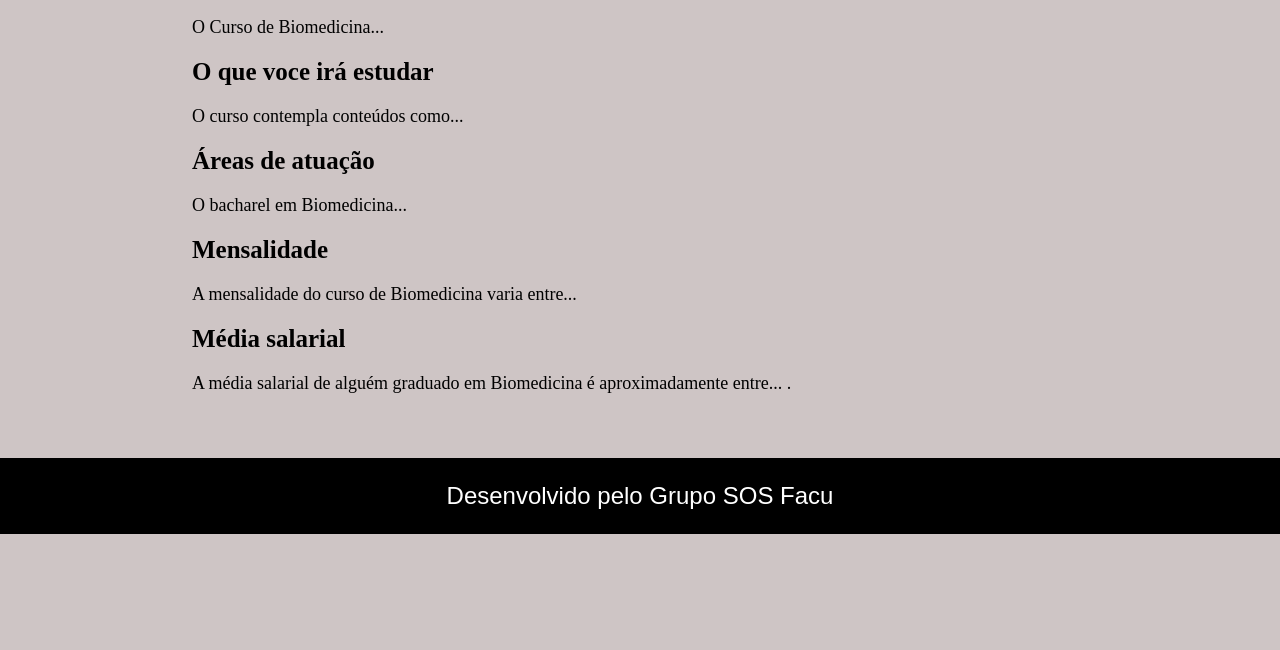
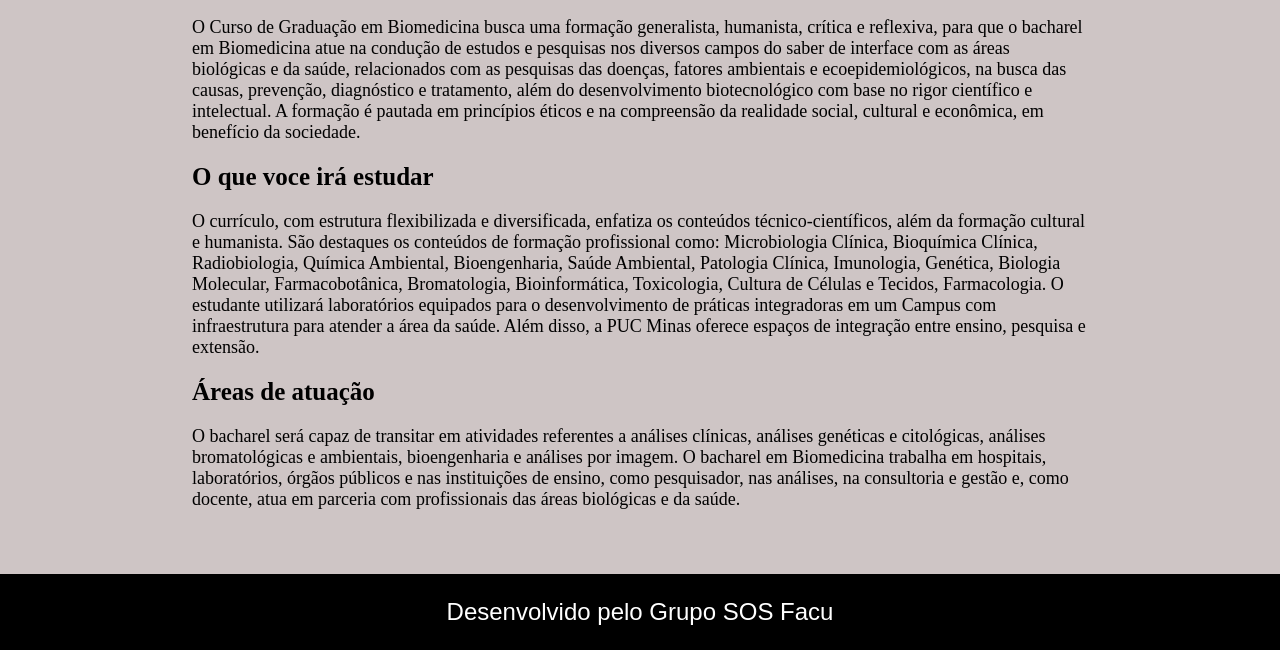
Before and after one commit to LumielRyu/TrabalhoAplicWeb2023, a plain HTML site: page Aplicações Web/cursos/biomedicina.html in a window 1280 px wide. Shown: the part 331-981 px from the top of the page. Before the commit the page ends 865 px from the top, so only its background shows below. Drawn offline with Linux system fonts and the light colour scheme.

Commit message:
Update biomedicina.html
Alterações no texto.

```diff
--- a/Aplicações Web/cursos/biomedicina.html
+++ b/Aplicações Web/cursos/biomedicina.html
@@ -28,19 +28,38 @@
 
       <div class="pagina-principal-dois">
         <h1>Biomedicina</h1>
-        <h3>O Curso de Biomedicina...
-            </h3>
+
+        <h3>O Curso de Graduação em Biomedicina busca uma formação generalista, humanista, crítica
+e reflexiva, para que o bacharel em Biomedicina atue na condução de estudos e pesquisas
+nos diversos campos do saber de interface com as áreas biológicas e da saúde,
+relacionados com as pesquisas das doenças, fatores ambientais e ecoepidemiológicos, na
+busca das causas, prevenção, diagnóstico e tratamento, além do desenvolvimento
+biotecnológico com base no rigor científico e intelectual. A formação é pautada em
+princípios éticos e na compreensão da realidade social, cultural e econômica, em benefício
+da sociedade.</h3>
+
         <h2>O que voce irá estudar</h2>
-        <h3>O curso contempla conteúdos como...
-            </h3>
+
+        <h3>O currículo, com estrutura flexibilizada e diversificada, enfatiza os conteúdos
+técnico-científicos, além da formação cultural e humanista. São destaques os conteúdos de
+formação profissional como: Microbiologia Clínica, Bioquímica Clínica, Radiobiologia,
+Química Ambiental, Bioengenharia, Saúde Ambiental, Patologia Clínica, Imunologia,
+Genética, Biologia Molecular, Farmacobotânica, Bromatologia, Bioinformática, Toxicologia,
+Cultura de Células e Tecidos, Farmacologia. O estudante utilizará laboratórios equipados
+para o desenvolvimento de práticas integradoras em um Campus com infraestrutura para
+atender a área da saúde. Além disso, a PUC Minas oferece espaços de integração entre
+ensino, pesquisa e extensão.</h3>
+
         <h2>Áreas de atuação</h2>
-        <h3>O bacharel em Biomedicina...
-            </h3>
-        <h2>Mensalidade</h2>
-        <h3>A mensalidade do curso de Biomedicina varia entre... </h3>
-        <h2>Média salarial</h2>
-        <h3>A média salarial de alguém graduado em Biomedicina é aproximadamente entre...
-            .</h3>
+
+        <h3>O bacharel será capaz de transitar em atividades referentes a análises clínicas, análises
+genéticas e citológicas, análises bromatológicas e ambientais, bioengenharia e análises por
+imagem.
+O bacharel em Biomedicina trabalha em hospitais, laboratórios, órgãos públicos e nas
+instituições de ensino, como pesquisador, nas análises, na consultoria e gestão e, como
+docente, atua em parceria com profissionais das áreas biológicas e da saúde.</h3>
+
+
       </div>
     </main>
     <footer class="rodape">
```
